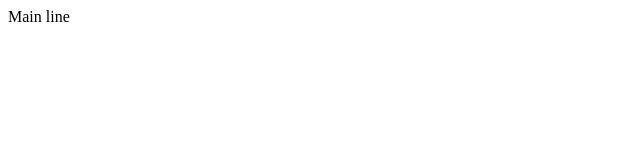
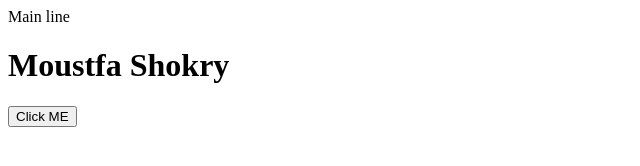
Before and after one commit to ahmedhanyh/iti4months-raselbar-source-control, a plain HTML site: page index.html in a window 1280 px wide. Shown: the whole page, without its empty margins (0-640 px from the left). Drawn offline with Linux system fonts and the light colour scheme.

Commit message:
Shokry Add header

```diff
--- a/index.html
+++ b/index.html
@@ -7,5 +7,8 @@
 </head>
 <body>
     Main line
+
+    <h1> Moustfa Shokry</h1>
+    <button>Click ME</button>
 </body>
 </html>
```
